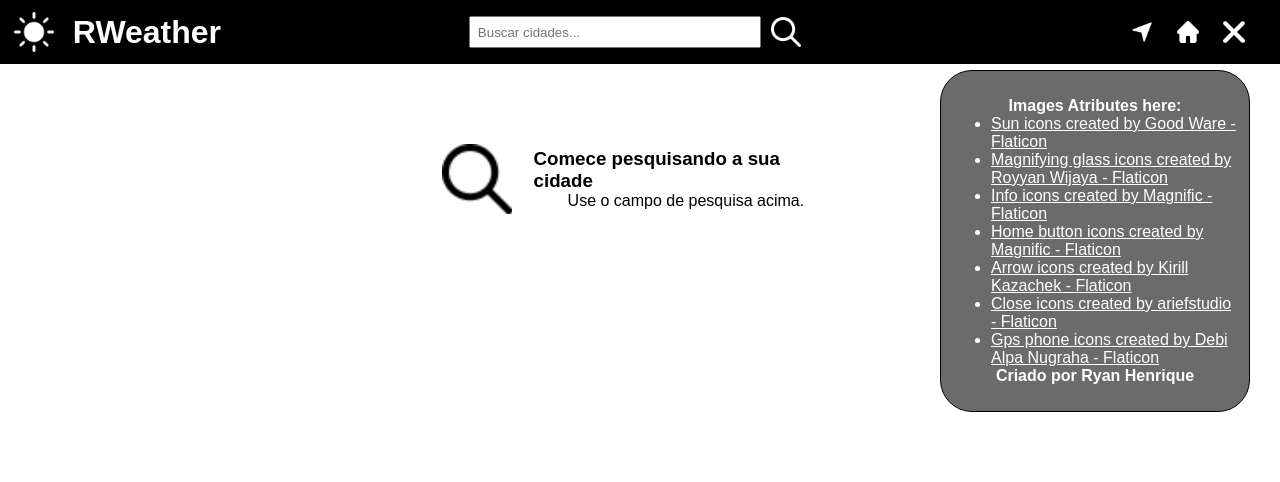
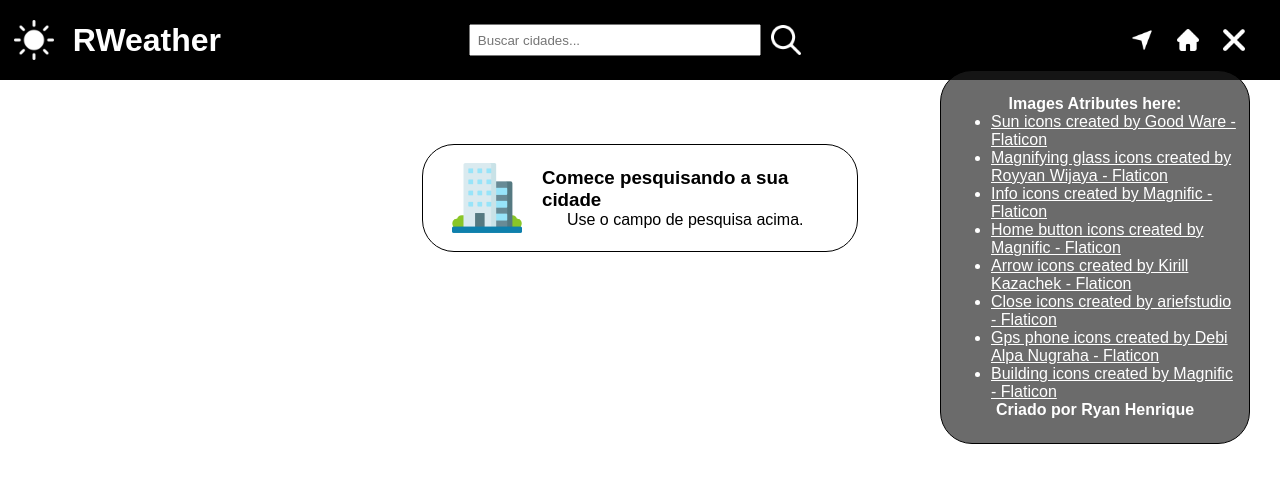
Before and after one commit to ryanhenrqq/RWeather, a React (Vite) app: page / in a window 1280 px wide. Both pictures are taken after a click on the picture 1233 px from the left and 32 px from the top of the page. Shown: the top 482 px of the page. Built offline with nearby package versions, Linux system fonts and the light colour scheme; no server answers.

Commit message:
UI/UX: added new icons, sdded an loading spinner on fetch and made minor fixes

```diff
--- a/src/App.tsx
+++ b/src/App.tsx
@@ -24,6 +24,7 @@ function App() {
 
   const handleFetch = async (city: string) => {
     setLoading(true)
+    setWeatherview(false)
     setErrStatus('')
     try {
       const res = await fetch(`https://rweather-alpha.vercel.app/api/weather?city=${encodeURIComponent(city)}`)
--- a/src/components/attributes/attributes.tsx
+++ b/src/components/attributes/attributes.tsx
@@ -10,6 +10,7 @@ export function Attributes() {
             <li><a href="https://www.flaticon.com/free-icons/arrow" title="arrow icons">Arrow icons created by Kirill Kazachek - Flaticon</a></li>
             <li><a href="https://www.flaticon.com/free-icons/close" title="close icons">Close icons created by ariefstudio - Flaticon</a></li>
             <li><a href="https://www.flaticon.com/free-icons/gps-phone" title="gps phone icons">Gps phone icons created by Debi Alpa Nugraha - Flaticon</a></li>
+            <li><a href="https://www.flaticon.com/free-icons/building" title="building icons">Building icons created by Magnific - Flaticon</a></li>
           </ul>
         </footer>
     )
--- a/src/components/header/header.css
+++ b/src/components/header/header.css
@@ -5,7 +5,7 @@ header {
   justify-content: space-between;
   align-items: center;
   width: 100%;
-  height: 8vh;
+  height: 10vh;
   background-color: black;
   color: white;
   position: fixed;
@@ -64,7 +64,7 @@ header div{
     align-items: center;
     justify-content: center;
     width: 18rem;
-    height: 20rem;
+    height: 22rem;
     position: fixed;
     top: 70px;
     right: 30px;
--- a/src/components/view/mainview.css
+++ b/src/components/view/mainview.css
@@ -1,9 +1,14 @@
 main {
   margin-top: 18vh;
+  animation: anim-lineUp 1s linear;
 }
 
 /* WEATHER VIEW */
 .weather-view{
+    padding-left: 12px;
+    padding-right: 12px;
+    padding-top: 18px;
+    padding-bottom: 18px;
     width: 100%;
 }
 .weather-view-temperature{
@@ -22,8 +27,14 @@ main {
 
 /* CLEAN VIEW */
 .clean-view{
+    padding-left: 12px;
+    padding-right: 12px;
+    padding-top: 18px;
+    padding-bottom: 18px;
     margin-left: 33%;
     margin-right: 33%;
+    border: solid 1px black;
+    border-radius: 32px;
 }
 .clean-view img{
     width: 70px;
@@ -33,6 +44,42 @@ main {
 }
 .clean-view div{
   max-width: 70%;
+}
+.loading-spinner{
+    width: 70px;
+    height: 70px;
+    border: 3px solid #ccc;
+    border-top-color: #000;
+    border-radius: 50%;
+    margin-right: 18px;
+    animation: spin 0.8s linear infinite;
+}
+
+/* ANIMAÇÕES */
+
+@keyframes anim-lineUp {
+  0% {
+    opacity: 0;
+    transform: translateY(20%);
+  }
+  20% {
+    opacity: 0.5;
+  }
+  50% {
+    opacity: 0.7;
+    transform: translateY(0%);
+  }
+  100% {
+    opacity: 1;
+    transform: translateY(0%);
+  }
+}
+@keyframes spin {
+    from {
+        transform: rotate(0deg);
+    } to {
+        transform: rotate(359deg);
+    }
 }
 
 @media (max-width: 768px) {
--- a/src/components/view/mainview.tsx
+++ b/src/components/view/mainview.tsx
@@ -1,13 +1,13 @@
 import './mainview.css'
 
 import type { WeatherViewInfos } from '../../types/types'
-import searchIcon from '../../assets/search.png'
+import officeIcon from '../../assets/office-building.png'
 
 export function CleanView() {
   return (
     <>
       <div className="flex-hor-align clean-view">
-        <img src={searchIcon} alt="Pesquisa" />
+        <img src={officeIcon} alt="Prédio" loading='lazy' />
         <div className="flex-ver">
           <h3>Comece pesquisando a sua cidade</h3>
           <p>Use o campo de pesquisa acima.</p>
@@ -21,7 +21,7 @@ export function LoadingInfos() {
   return(
     <>
       <div className="flex-hor-align clean-view">
-        <img src={searchIcon} alt="Pesquisa" />
+        <div className='loading-spinner'></div>
         <div className="flex-ver">
           <h3>Pesquisando</h3>
           <p>Aguarde um pouco.</p>
```
Also changed, not shown: src/assets/office-building.png (added). Lines whose indentation alone changed are shown as unchanged.
